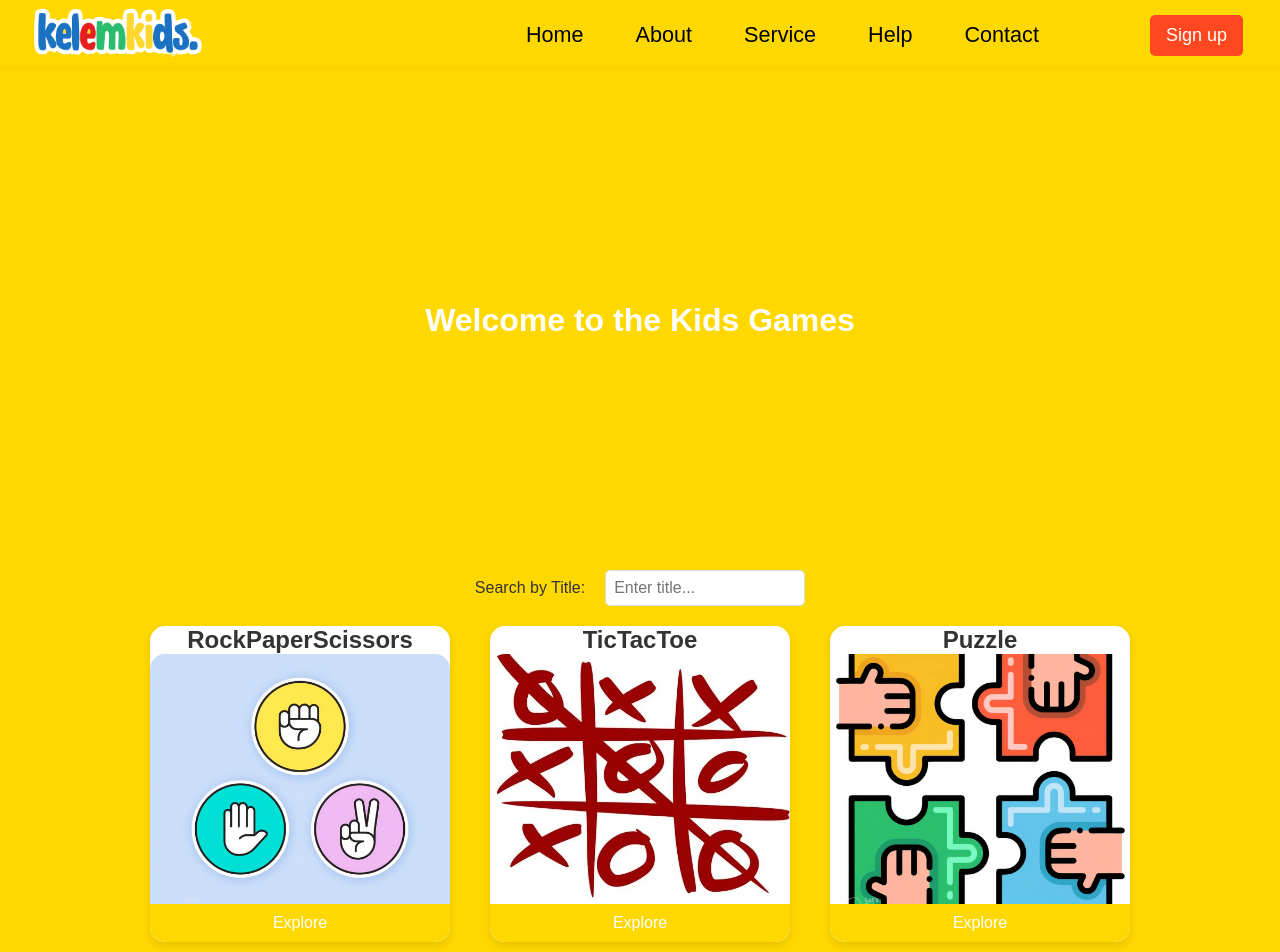
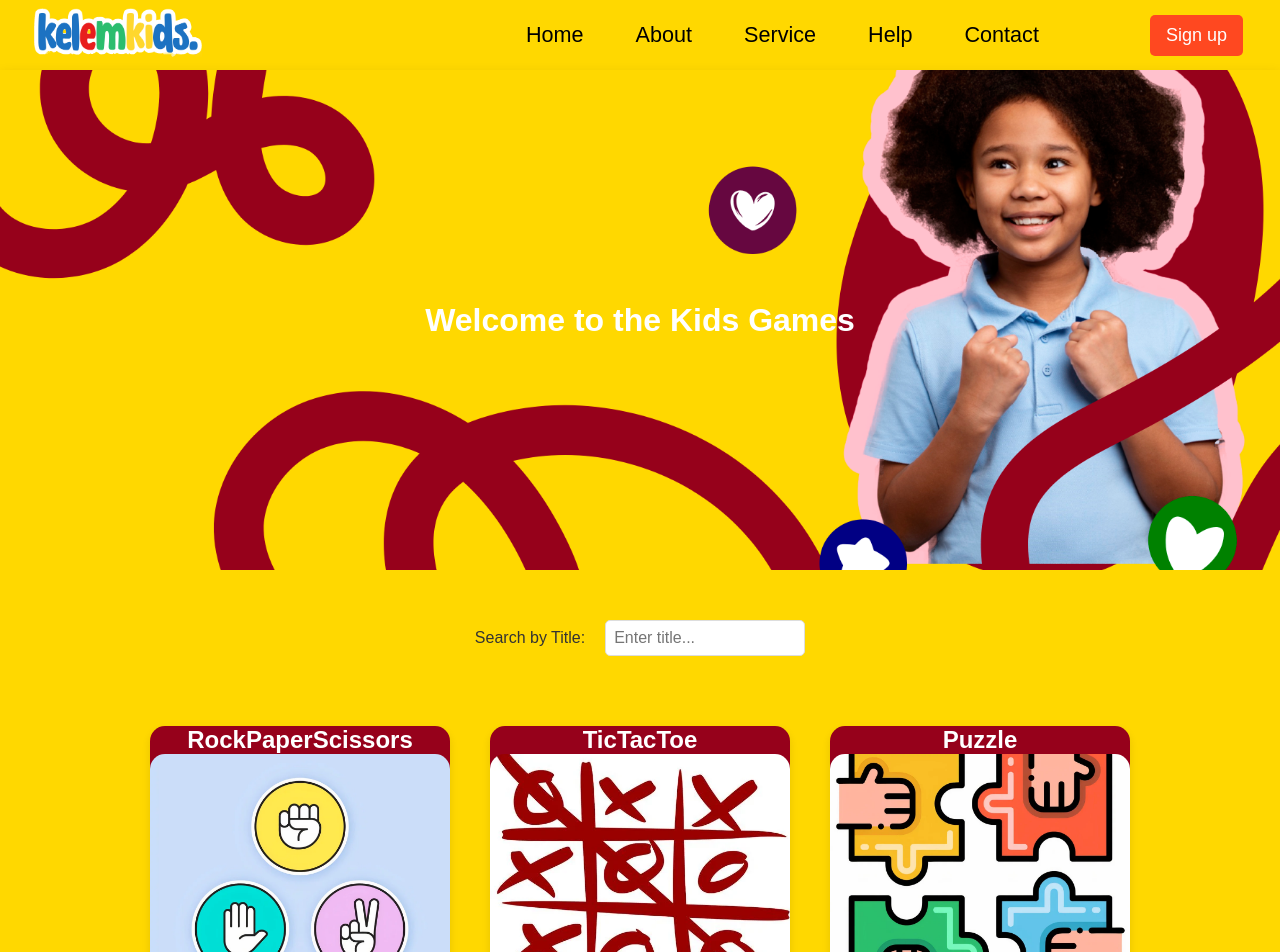
Before and after one commit to hayderabdela/kelem-kids-website, a React (Create React App) app: page /games in a window 1280 px wide. Shown: the top 952 px of the page. Built offline with nearby package versions, Linux system fonts and the light colour scheme; a web font is replaced by a local one.

Commit message:
modified game css

```diff
--- a/src/containers/games/games.css
+++ b/src/containers/games/games.css
@@ -12,14 +12,16 @@ body {
   /* Gradient background */
   box-shadow: 0 4px 12px rgba(0, 0, 0, 0.1);
   overflow: hidden;
-  gap: 100px;
+  gap: 100;
 }
+
 
 /* Hero section styles */
 .game-hero {
   width: 100%;
   height: 500px;
   /* Adjust height as needed */
+  background-image: url(../../assets/games-hero.webp);
   background-size: cover;
   background-position: center;
   display: flex;
@@ -30,6 +32,7 @@ body {
 }
 .games-activity{
   display: flex;
+  margin:50px 0;
 }
 
 .games-list{
@@ -45,12 +48,16 @@ body {
   /* Adjust the width as needed */
   height: auto;
   /* Adjust the height as needed */
-  background-color: #fff;
+  background-color: #96011b;
   border-radius: 15px;
   overflow: hidden;
   margin: 20px;
   box-shadow: 0 4px 8px rgba(0, 0, 0, 0.1);
   transition: transform 0.3s ease-in-out;
+}
+
+.game-card h2{
+  color: white;
 }
 
 .game-card:hover {
@@ -69,7 +76,7 @@ body {
 .game-link {
   display: block;
   padding: 10px;
-  background-color: #ffd800;
+  background-color: #96011b;
   color: #fff;
   text-decoration: none;
   border-bottom-left-radius: 15px;
```
